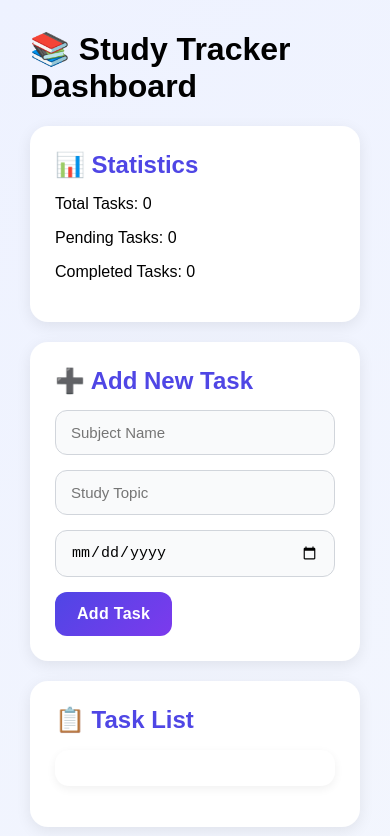
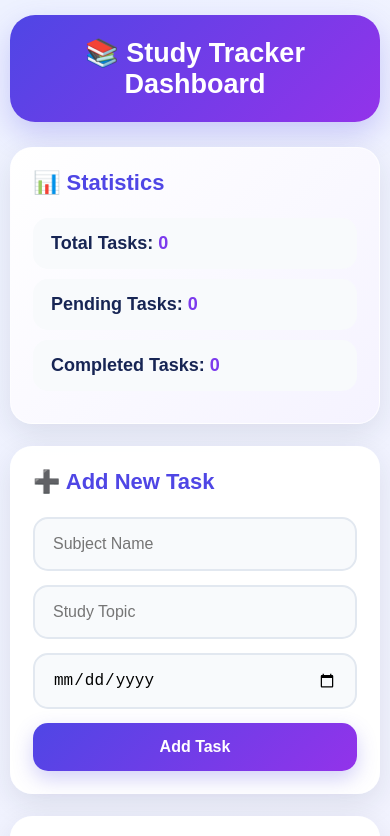
Before and after one commit to mithra100/student-study-planner, a website: page dashboard.html in a window 390 px wide. Shown: the top 836 px of the page. Drawn offline with Linux system fonts and the light colour scheme.

Commit message:
Update style.css

```diff
--- a/style.css
+++ b/style.css
@@ -1,272 +1,188 @@
-/* ================================
-   STUDENT STUDY PLANNER - CSS
-   ================================ */
-
 * {
     box-sizing: border-box;
+    margin: 0;
+    padding: 0;
 }
 
 body {
     font-family: Arial, sans-serif;
-    background: linear-gradient(135deg, #eef2ff, #f8fafc);
-    margin: 0;
-    padding: 20px;
+    background: linear-gradient(135deg, #eef2ff, #f8f5ff);
+    color: #172554;
     min-height: 100vh;
+    padding: 25px 15px;
 }
 
-
-/* ================================
-   MAIN CONTAINER
-   ================================ */
-
 .container {
-    max-width: 1200px;
+    width: 100%;
+    max-width: 1100px;
     margin: auto;
-    padding: 10px;
 }
 
+/* Main Heading */
 
-/* ================================
-   HEADER
-   ================================ */
-
-.header {
-    background: linear-gradient(135deg, #4f46e5, #7c3aed);
+.container > h1 {
+    background: linear-gradient(135deg, #4f46e5, #9333ea);
     color: white;
-    padding: 25px;
+    padding: 28px;
+    border-radius: 25px;
     text-align: center;
-    border-radius: 18px;
-    margin-bottom: 20px;
-
-    box-shadow: 0 6px 20px rgba(0, 0, 0, 0.15);
-
-    position: sticky;
-    top: 10px;
-    z-index: 10;
+    font-size: 34px;
+    margin-bottom: 25px;
+    box-shadow: 0 12px 30px rgba(79, 70, 229, 0.25);
 }
 
-.header h1 {
-    margin: 0;
-    font-size: 30px;
-}
+/* Cards */
 
-.header p {
-    margin: 8px 0 0;
-    opacity: 0.9;
-}
-
-
-/* ================================
-   STATISTICS
-   ================================ */
-
-.stats-container {
-    display: grid;
-
-    grid-template-columns:
-        repeat(auto-fit, minmax(200px, 1fr));
-
-    gap: 20px;
-
-    margin-bottom: 20px;
-}
-
-
-/* STAT CARD */
-
+.section-card,
 .card {
-    background: white;
-
-    padding: 22px;
-
-    border-radius: 18px;
-
-    text-align: center;
-
-    box-shadow:
-        0 4px 15px rgba(0, 0, 0, 0.08);
-
+    background: rgba(255, 255, 255, 0.95);
+    border-radius: 25px;
+    padding: 28px;
+    margin-bottom: 22px;
+    box-shadow: 0 10px 30px rgba(30, 41, 59, 0.10);
+    border: 1px solid rgba(255, 255, 255, 0.8);
     transition: 0.3s;
 }
 
+.section-card:hover,
 .card:hover {
-    transform: translateY(-5px);
-
-    box-shadow:
-        0 10px 25px rgba(0, 0, 0, 0.15);
+    transform: translateY(-3px);
+    box-shadow: 0 15px 35px rgba(79, 70, 229, 0.15);
 }
 
-.card h3 {
+/* Headings */
+
+.section-card h2,
+.card h2 {
     color: #4f46e5;
-
-    font-size: 16px;
-
-    margin-bottom: 10px;
+    font-size: 25px;
+    margin-bottom: 22px;
 }
 
-.card p {
-    font-size: 32px;
+/* Statistics */
 
-    font-weight: bold;
-
-    margin: 0;
-
-    color: #111827;
+.section-card:first-of-type {
+    background: linear-gradient(135deg, #ffffff, #f5f3ff);
 }
 
+.section-card:first-of-type p {
+    background: #f8fafc;
+    padding: 15px 18px;
+    border-radius: 15px;
+    margin: 10px 0;
+    font-size: 18px;
+    font-weight: 600;
+}
 
-/* ================================
-   SECTION CARD
-   ================================ */
+.section-card:first-of-type span {
+    color: #7c3aed;
+    font-weight: bold;
+}
 
-.section-card {
-    background: white;
+/* Inputs */
 
-    padding: 25px;
-
-    margin: 20px 0;
-
-    border-radius: 18px;
-
-    box-shadow:
-        0 4px 15px rgba(0, 0, 0, 0.08);
-
+input,
+textarea,
+select {
+    width: 100%;
+    padding: 16px 18px;
+    margin-bottom: 14px;
+    border: 2px solid #e2e8f0;
+    border-radius: 15px;
+    background: #f8fafc;
+    font-size: 16px;
+    outline: none;
     transition: 0.3s;
 }
 
-.section-card:hover {
-    transform: translateY(-3px);
-
-    box-shadow:
-        0 8px 20px rgba(0, 0, 0, 0.12);
+input:focus,
+textarea:focus,
+select:focus {
+    border-color: #7c3aed;
+    background: white;
+    box-shadow: 0 0 0 4px rgba(124, 58, 237, 0.10);
 }
 
+/* Textarea */
 
-/* ================================
-   HEADINGS
-   ================================ */
-
-h1 {
-    margin-top: 0;
+textarea {
+    min-height: 120px;
+    resize: vertical;
 }
 
-h2 {
-    color: #4f46e5;
-
-    margin-top: 0;
-
-    margin-bottom: 15px;
-}
-
-
-/* ================================
-   INPUT & SELECT
-   ================================ */
-
-input,
-select {
-    width: 100%;
-
-    padding: 13px 15px;
-
-    margin-bottom: 15px;
-
-    border: 1px solid #d1d5db;
-
-    border-radius: 12px;
-
-    background: #f9fafb;
-
-    font-size: 15px;
-
-    outline: none;
-
-    transition: 0.2s;
-}
-
-
-/* INPUT FOCUS */
-
-input:focus,
-select:focus {
-    border: 2px solid #4f46e5;
-
-    background: white;
-
-    box-shadow:
-        0 0 0 3px rgba(79, 70, 229, 0.10);
-}
-
-
-/* ================================
-   BUTTON
-   ================================ */
+/* Buttons */
 
 button {
-    background: linear-gradient(
-        135deg,
-        #4f46e5,
-        #7c3aed
-    );
-
+    border: none;
+    border-radius: 15px;
+    padding: 15px 25px;
+    background: linear-gradient(135deg, #4f46e5, #9333ea);
     color: white;
-
-    padding: 13px 22px;
-
-    border: none;
-
-    border-radius: 12px;
-
+    font-size: 16px;
+    font-weight: bold;
     cursor: pointer;
-
-    font-size: 16px;
-
-    font-weight: bold;
-
-    letter-spacing: 0.3px;
-
-    transition: 0.2s;
+    box-shadow: 0 8px 20px rgba(79, 70, 229, 0.25);
+    transition: 0.3s;
 }
 
 button:hover {
     transform: translateY(-2px);
-
-    box-shadow:
-        0 7px 18px rgba(79, 70, 229, 0.25);
+    box-shadow: 0 12px 25px rgba(79, 70, 229, 0.35);
 }
 
-
-/* ================================
-   LIST
-   ================================ */
+/* Lists */
 
 ul {
-    background: #ffffff;
-
-    padding: 18px 25px;
-
-    border-radius: 14px;
-
-    box-shadow:
-        0 3px 10px rgba(0, 0, 0, 0.06);
-
-    line-height: 1.8;
+    list-style: none;
+    padding: 0;
 }
 
 li {
-    margin-bottom: 8px;
+    background: #f8fafc;
+    padding: 15px;
+    margin: 10px 0;
+    border-radius: 14px;
 }
 
+/* Quiz / AI result */
 
-/* ================================
-   PROFILE CARD
-   ================================ */
+#quizResult,
+#aiHelpResult,
+#doubtResult {
+    margin-top: 20px;
+}
 
-.profile-card {
-    background: white;
+/* Mobile */
 
-    text-align: center;
+@media (max-width: 600px) {
 
-    padding: 25px;
+    body {
+        padding: 15px 10px;
+    }
 
-    border-radius
+    .container > h1 {
+        font-size: 27px;
+        padding: 22px 15px;
+    }
+
+    .section-card,
+    .card {
+        padding: 22px;
+        border-radius: 22px;
+    }
+
+    .section-card h2,
+    .card h2 {
+        font-size: 22px;
+    }
+
+    input,
+    textarea,
+    select {
+        font-size: 16px;
+    }
+
+    button {
+        width: 100%;
+    }
+}
```
